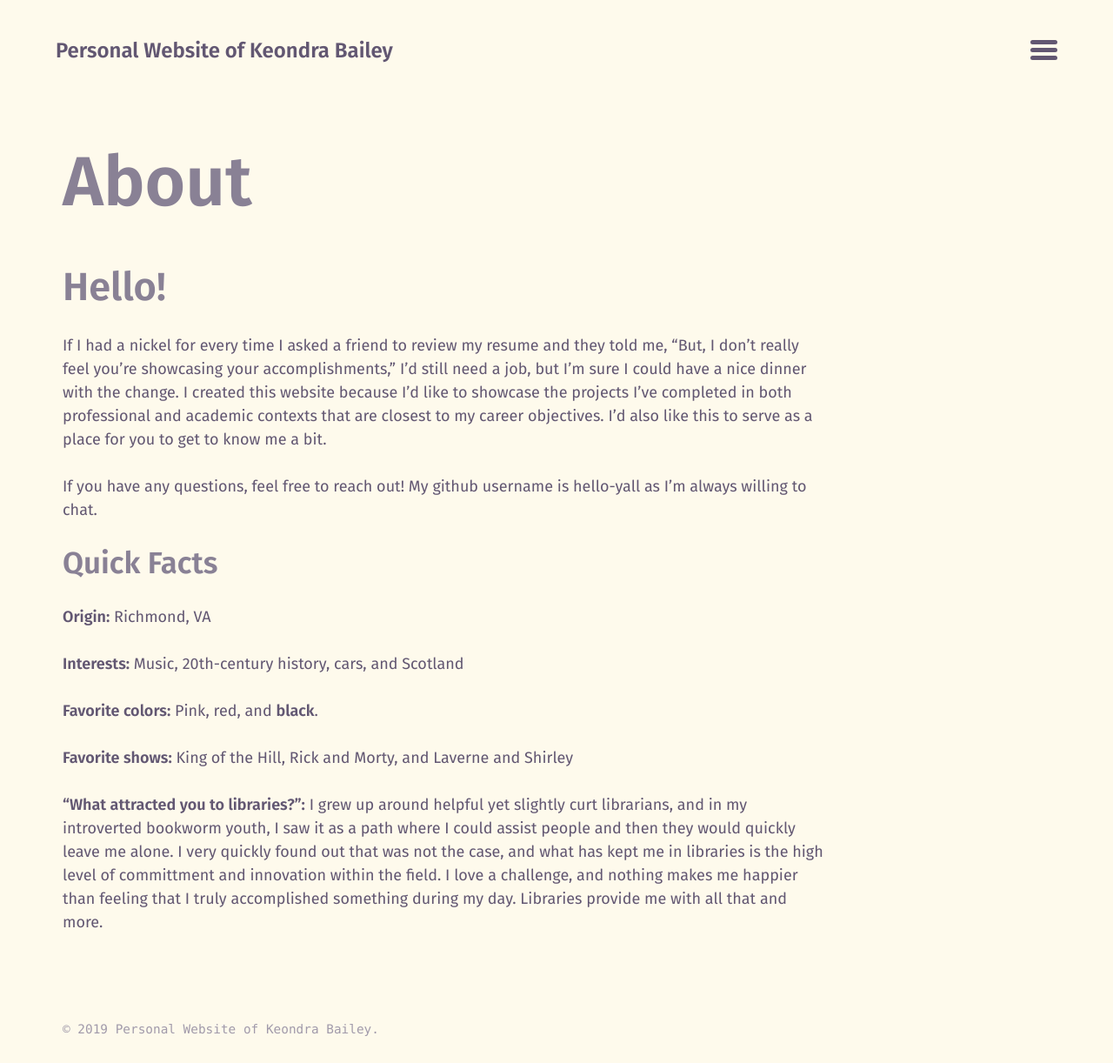
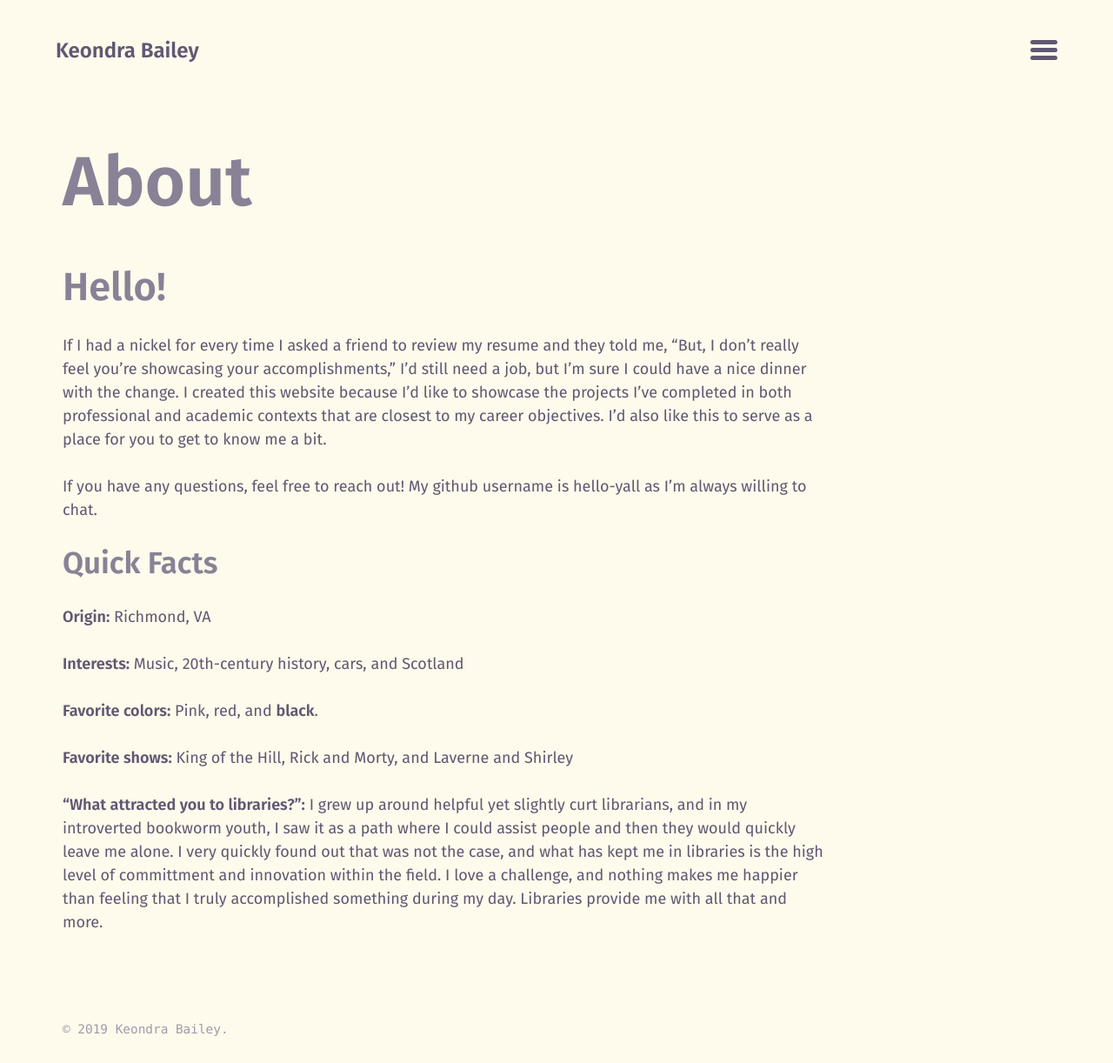
Before and after one commit to hello-yall/hello-yall.github.io, a Jekyll site: the page built from about.md, in a window 1280 px wide. Shown: the whole page at 87% size. Built offline with Jekyll 4.4.1, drawn with Linux system fonts in a browser that asks for light colours.

Commit message:
Update _config.yml

```diff
--- a/_config.yml
+++ b/_config.yml
@@ -14,7 +14,7 @@
 # You can create any custom variable you would like, and they will be accessible
 # in the templates via {{ site.myvariable }}.
 lang: "en-US"
-title: Personal Website of Keondra Bailey
+title: Keondra Bailey
 email: "keonbai@gmail.com"
 description: Hello!
 baseurl:
```
